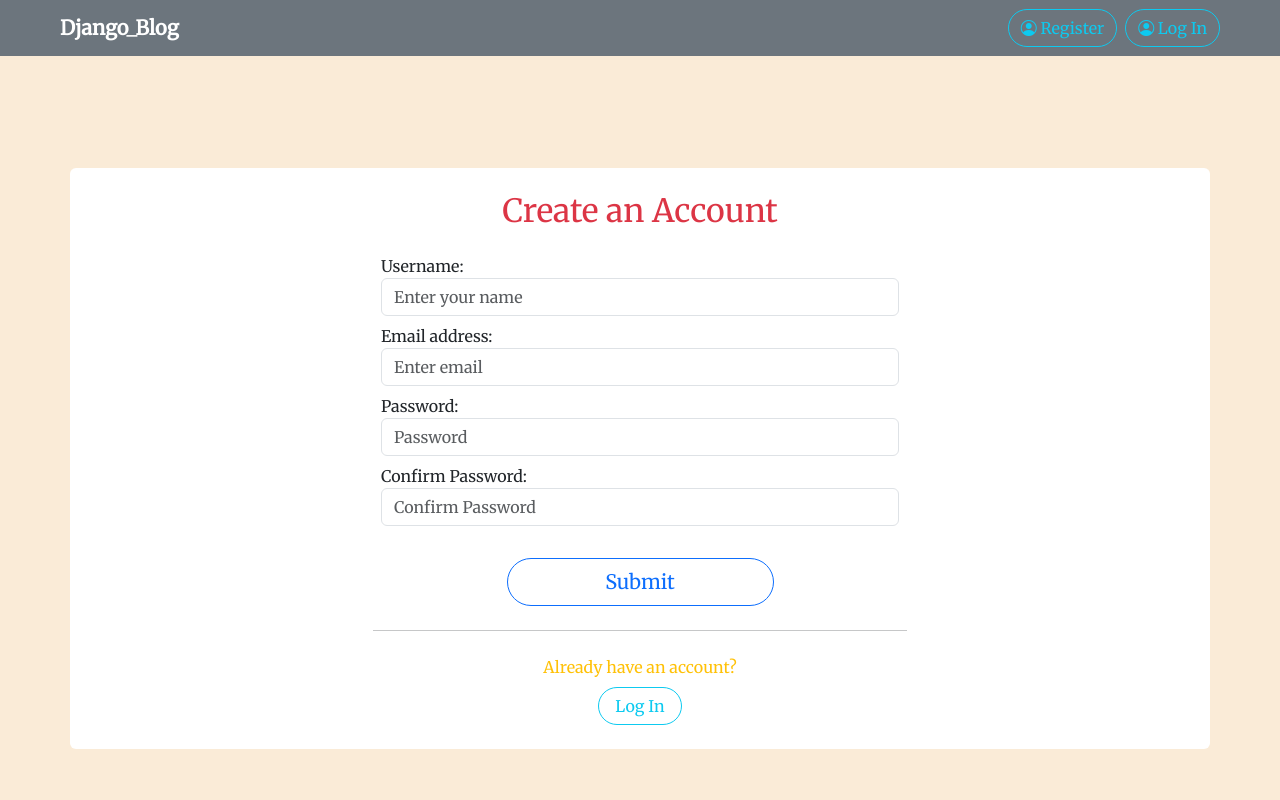
After one commit to ghughuni/Blog_Django, a Django app: page /register/ in a window 1280 px wide. The commit adds this page. Run offline with Django 4.2, Linux system fonts and the light colour scheme; some libraries are stand-ins or nearby versions.

Commit message:
add register.html

```diff
--- a/core/templates/base.html
+++ b/core/templates/base.html
@@ -41,20 +41,34 @@
           </li>
         </ul>
         <div class="d-flex justify-content-end">
-          <a href="{% url 'index' %}"><button class="btn btn-outline-secondary text-white rounded-pill"
-              type="button"><i class="bi bi-person-circle "></i> {{user}}</button></a>
+          <a href="{% url 'index' %}"><button class="btn btn-outline-secondary text-white rounded-pill" type="button"><i
+                class="bi bi-person-circle "></i> {{user}}</button></a>
           <a href="{% url 'logout_view' %}"><i class="bi bi-box-arrow-in-right fs-4 text-white ms-4 me-5"
               title="Log Out"></i></a>
         </div>
       </div>
       {% else %}
       <a class="navbar-brand fw-bolder mx-5" href="{% url 'index' %}">Django_Blog</a>
-      <div class="d-flex justify-content-end"><a href="{% url 'login' %}"><button class="btn btn-outline-info rounded-pill me-5"
-        title="LogIn" type="button"><i class="bi bi-person-circle "> </i>Log In</button></a>
+      <div class="d-flex justify-content-end">
+        <a href="{% url 'register' %}"><button
+            class="btn btn-outline-info rounded-pill me-2" title="LogIn" type="button"><i class="bi bi-person-circle ">
+            </i>Register</button></a>
+        <a href="{% url 'login' %}"><button class="btn btn-outline-info rounded-pill me-5" title="LogIn"
+            type="button"><i class="bi bi-person-circle "> </i>Log In</button></a>
       </div>
       {% endif %}
     </div>
   </nav>
+  <div class="container pt-3 mt-5 mainbox">
+    {% if messages %}
+    {% for message in messages %}
+    <div class="alert alert-danger alert-dismissible fade show" role="alert">{{message}}<button type="button"
+        class="btn-close" data-bs-dismiss="alert" aria-label="Close"></button>
+    </div>
+    {%endfor%}
+    {% endif %}
+
+  </div>
   {% block content %}
 
   {% endblock %}
--- /dev/null
+++ b/core/templates/register.html
@@ -0,0 +1,50 @@
+{% extends 'base.html' %}
+{% block title %}Register{% endblock %}
+{% block content %}
+<form method="POST">
+	{% csrf_token %}
+	<div class="container p-4 my-5 bg-white rounded">
+		<div class="row justify-content-center">
+			<div class="col-md-6">
+				<h2 class="text-center text-danger mb-4">Create an Account</h2>
+
+				<div class="form-group m-2">
+					<label for="id_username">Username:</label>
+					<input type="text" name="username" id="id_username" class="form-control"
+						placeholder="Enter your name" required>
+				</div>
+
+				<div class="form-group m-2">
+					<label for="id_email">Email address:</label>
+					<input type="email" name="email" id="id_email" class="form-control" placeholder="Enter email"
+						required>
+				</div>
+
+				<div class="form-group m-2">
+					<label for="id_password1">Password:</label>
+					<input type="password" name="password1" id="id_password1" class="form-control"
+						placeholder="Password" required>
+				</div>
+
+				<div class="form-group m-2">
+					<label for="id_password2">Confirm Password:</label>
+					<input type="password" name="password2" id="id_password2" class="form-control"
+						placeholder="Confirm Password" required>
+				</div>
+
+				<div class="text-center">
+					<button class="btn btn-outline-primary btn-lg w-50 rounded-pill mt-4" name="submit" type="submit">
+						Submit
+					</button>
+				</div>
+
+				<hr class="my-4">
+				<div class="text-center">
+					<p class="mb-0 text-warning">Already have an account?</p>
+					<a href="{% url 'login' %}" class="btn btn-outline-info rounded-pill mt-2 px-3">Log In</a>
+				</div>
+			</div>
+		</div>
+	</div>
+</form>
+{% endblock %}
--- a/core/urls.py
+++ b/core/urls.py
@@ -7,6 +7,7 @@ from .views import (
     add_post,
     postsList,
     postDetail,
+    register,
     loginView,
     logout_view
 )
@@ -15,6 +16,7 @@ urlpatterns = [
     path("", index, name="index"),
     path("add_post", add_post, name="add_post"),
     path('login/', loginView, name='login'),
+    path('register/', register, name='register'),
     path('logout_view/', logout_view, name='logout_view'),
 	path('post-list/', postsList, name="post-list"),
 	path('post-detail/<str:pk>/', postDetail, name="post-detail"),
--- a/core/views.py
+++ b/core/views.py
@@ -11,9 +11,11 @@ from rest_framework.decorators import api_view
 from rest_framework.response import Response
 from django.utils import timezone
 from django.shortcuts import redirect
+from django.contrib.auth.models import User
+from django.contrib import messages
 
 def index(request):
-    posts=Post.objects.all()
+    posts=Post.objects.all().order_by('-created')
     context = {
         'posts': posts
     }
@@ -48,6 +50,32 @@ def postDetail(request, pk):
 	serializer = PostSerializer(posts, many=False)
 	return Response(serializer.data)
 
+def register(request):
+    title = 'Create an account'
+    if request.method == 'POST':
+        username = request.POST.get('username')
+        email = request.POST.get('email')
+        password1 = request.POST.get('password1')
+        password2 = request.POST.get('password2')
+        if not (username and email and password1 and password2):
+            messages.error(request, 'Please fill out all fields')
+            return render(request, 'register.html')
+
+        if password1 != password2:
+            messages.error(request, 'Passwords do not match')
+            return render(request, 'register.html')
+
+        if User.objects.filter(username=username).exists():
+            messages.error(request, 'Username already exists')
+            return render(request, 'register.html')
+        user = User.objects.create_user(
+            username=username, email=email, password=password1)
+        user.save()
+
+        return redirect('login')
+    else:
+        return render(request, 'register.html', {'title': title})
+
 def loginView(request):
 
     form = UserLoginForm(request.POST or None)
```
Also changed, not shown: img/jpg_44-2.jpg (added).
